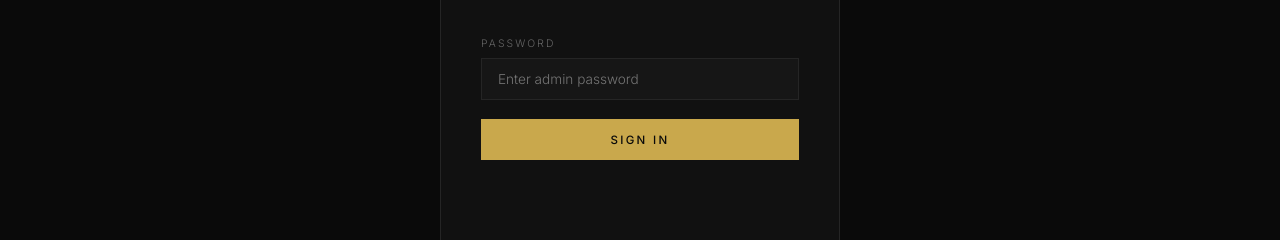
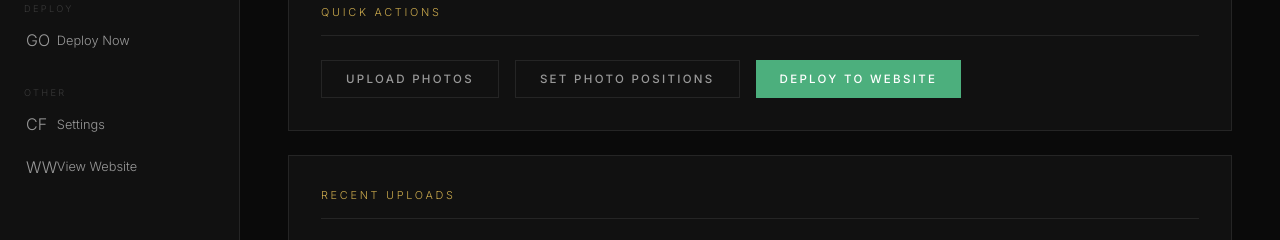
Before and after one commit to mdgalibhusain/arif-portfolio, a plain HTML site: page admin.html in a window 1280 px wide. Shown: the part 333-573 px from the top of the page. Drawn offline with nearby package versions, Linux system fonts and the light colour scheme.

Commit message:
hide login

```diff
--- a/admin.html
+++ b/admin.html
@@ -131,7 +131,7 @@
   </style>
 </head>
 <body>
-<div id="loginScreen">
+<div id="loginScreen" style="display:none!important">
   <div class="login-box">
     <div class="login-logo">Arif <span>Baklol</span></div>
     <div class="login-sub">Admin Panel</div>
@@ -141,7 +141,7 @@
   </div>
 </div>
 
-<div id="adminPanel">
+<div id="adminPanel" style="display:block">
   <button class="mobile-nav-btn" onclick="toggleSidebar()">☰</button>
   <div class="overlay" id="overlay" onclick="closeSidebar()"></div>
   <div class="admin-layout">
```
